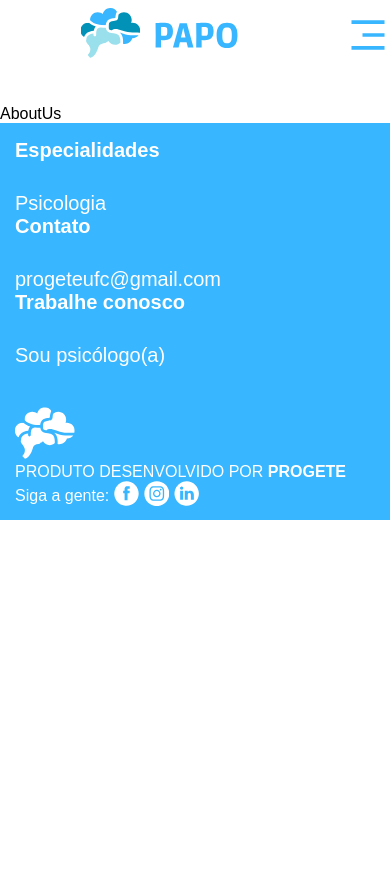
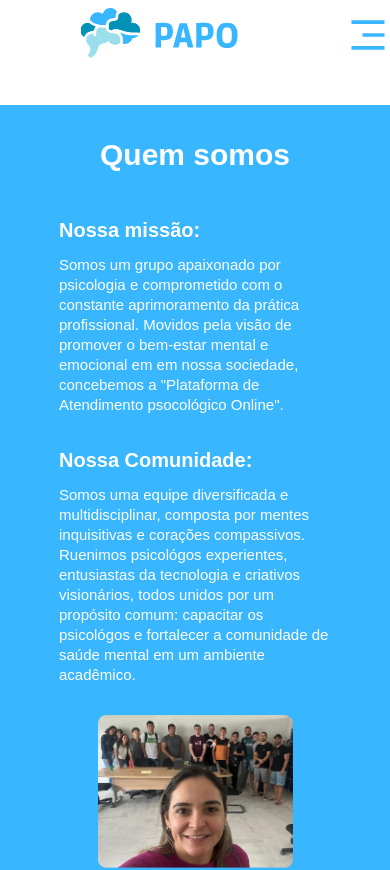
Before and after one commit to ProgeteUFCRUSSAS/PAPO, a React (Vite) app: page /sobre-nos in a window 390 px wide. Shown: the top 870 px of the page. Built offline with nearby package versions, Linux system fonts and the light colour scheme; no server answers.

Commit message:
feat: Craição do componente sobre nos responsivo

```diff
--- a/src/pages/AboutUs/index.tsx
+++ b/src/pages/AboutUs/index.tsx
@@ -1,8 +1,46 @@
 import { Footer } from '../../components/Footer'
+import { SobreNos } from './styles'
+import Time from '../../assets/time.png'
 
 export function AboutUs() {
   return (
     <div>
+      <SobreNos textColor="primary" backgroundColor="">
+
+
+        <div className="about">
+          <div className="text-about-area">
+            <h1 className="text-container">Quem somos</h1>
+            <h2>Nossa missão:</h2>
+            <p>
+                {' '}
+              Somos um grupo apaixonado por psicologia e
+              comprometido com o constante aprimoramento da
+              prática profissional. Movidos pela visão de
+              promover o bem-estar mental e emocional em
+              em nossa sociedade, concebemos a "Plataforma de
+              Atendimento psocológico Online". {' '}
+            </p>
+            <h2>Nossa Comunidade:</h2>
+            <p>
+                {' '}
+              Somos uma equipe diversificada e multidisciplinar,
+              composta por mentes inquisitivas e corações
+              compassivos. Ruenimos psicológos experientes,
+              entusiastas da tecnologia e criativos visionários,
+              todos unidos por um propósito comum: capacitar
+              os psicológos e fortalecer a comunidade de saúde
+              mental em um ambiente acadêmico. {' '}
+            </p>
+          </div>
+          <img
+            className="Time"
+            src={Time}
+            alt="Imagem do Time do Projeto"
+            width={400}
+          />
+        </div>
+      </SobreNos>
       AboutUs
       <Footer />
     </div>
--- a/src/pages/AboutUs/styles.ts
+++ b/src/pages/AboutUs/styles.ts
@@ -1 +1,219 @@
-// import styled from "styled-components";
+import styled, { css } from "styled-components";
+
+interface ITitleProps {
+    textColor: string
+    backgroundColor: string
+}
+export const SobreNos = styled.div<ITitleProps>`
+  position: relative;
+  max-width: 100vw;
+  display: flex;
+  flex-direction: column;
+
+  ${props =>
+    props.backgroundColor === 'primary'
+      ? css`
+          background-color: #ffffff;
+        `
+      : css`
+          background-color: #38b6ff;
+        `}
+
+  .text-container {
+    font-family: 'Ruda', sans-serif;
+    font-weight: bold;
+    font-size: 40px;
+    line-height: 82px;
+    padding-left: 80px;
+    margin-top: 20px;
+
+
+    ${props =>
+      props.textColor === 'primary'
+        ? css`
+            color: #ffffff;
+          `
+        : css`
+            color: #38b6ff;
+          `}
+  }
+
+  .about {
+    display: flex;
+    margin-bottom: 20px;
+    width: 100%;
+    align-items: center;
+    justify-content: space-around;
+  }
+
+  .text-about-area {
+    display: flex;
+    flex-direction: column;
+    gap: 15px;
+    padding: 20px;
+    width: 50%;
+  }
+
+  .text-about-area h2 {
+    font-family: 'Ruda', sans-serif;
+    font-style: normal;
+    font-weight: bold;
+    font-size: 35px;
+    line-height: 40px;
+    color: #ffffff;
+    justify-content: left;
+    margin-top: 10px;
+  }
+
+  .text-about-area p {
+    font-family: 'Ruda', sans-serif;
+    font-style: normal;
+    font-size: 30px;
+    line-height: 40px;
+    color: #ffffff;
+    justify-content: left;
+    margin-bottom: 10px;
+
+  }
+
+  .Time {
+    width: 50%;
+    height: 50%;
+
+  }
+
+  @media (max-width: 451px) {
+    .text-container {
+      width: 100%;
+      line-height: 20px;
+      font-size: 30px;
+      text-align: center;
+      margin-bottom: 30px;
+      padding: 0;
+    }
+
+    .Time {
+      bottom: 0;
+    }
+
+    .about {
+      flex-direction: column;
+      align-items: center;
+      width:100%;
+      padding-bottom: 50px;
+    }
+
+    .text-about-area {
+      width: 80%;
+    }
+
+    .text-about-area h2 {
+      font-size: 20px;
+      line-height: 20px;
+      justify-content: left;
+    }
+
+    .text-about-area p {
+      font-size: 15px;
+      line-height: 20px;
+      justify-content: left;
+    }
+
+
+  }
+  @media (min-width: 452px) and (max-width: 599px){
+    .text-container {
+      width: 100%;
+      line-height: 40px;
+      font-size: 50px;
+      text-align: center;
+      margin-bottom: 30px;
+      padding: 0;
+    }
+
+    .Time {
+      bottom: 0;
+    }
+
+    .about {
+      flex-direction: column;
+      align-items: center;
+      width:100%;
+      padding-bottom: 50px;
+    }
+
+    .text-about-area {
+      width: 80%;
+    }
+
+    .text-about-area h2 {
+      font-size: 35px;
+      line-height: 40px;
+      justify-content: left;
+    }
+
+    .text-about-area p {
+      font-size: 30px;
+      line-height: 30px;
+      justify-content: left;
+    }
+
+  }
+
+  @media (min-width: 600px) and (max-width: 1279px) {
+    .text-container {
+      width: 100%;
+      line-height: 40px;
+      font-size: 50px;
+      text-align: center;
+      margin-bottom: 30px;
+      padding: 0;
+    }
+
+    .Time {
+      bottom: 0;
+
+    }
+
+    .about {
+      flex-direction: column;
+      padding-bottom: 100px;
+    }
+
+    .text-about-area {
+      width: 80%;
+    }
+
+    .text-about-area h2 {
+      font-size: 35px;
+      line-height: 40px;
+      justify-content: left;
+    }
+
+    .text-about-area p {
+      font-size: 30px;
+      line-height: 30px;
+      justify-content: left;
+      margin-bottom: 20px;
+    }
+
+  }
+
+  @media (min-width: 1280px) and (max-width: 1439px) {
+
+    .Time {
+      width: 30%;
+      height: 30%;
+    }
+
+  }
+
+  @media (min-width: 1440px) {
+    .Time {
+      width: 30%;
+      height: 30%;
+    }
+
+  }
+
+`
```
Also changed, not shown: src/assets/time.png (added).
